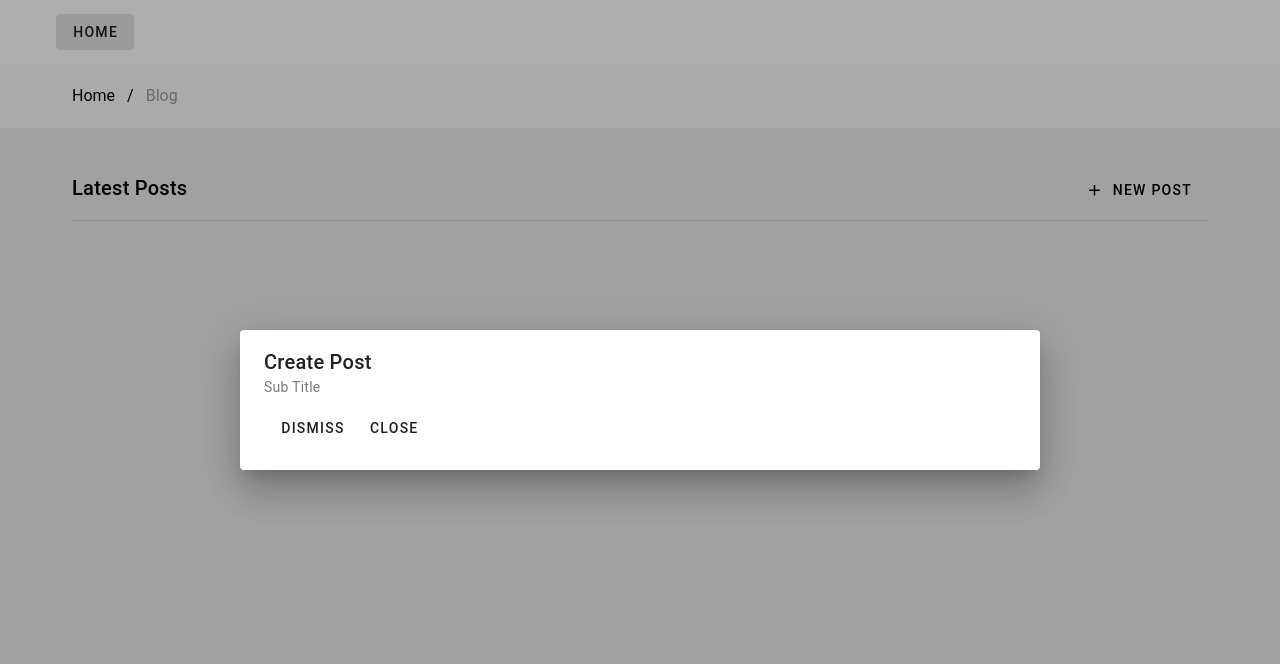
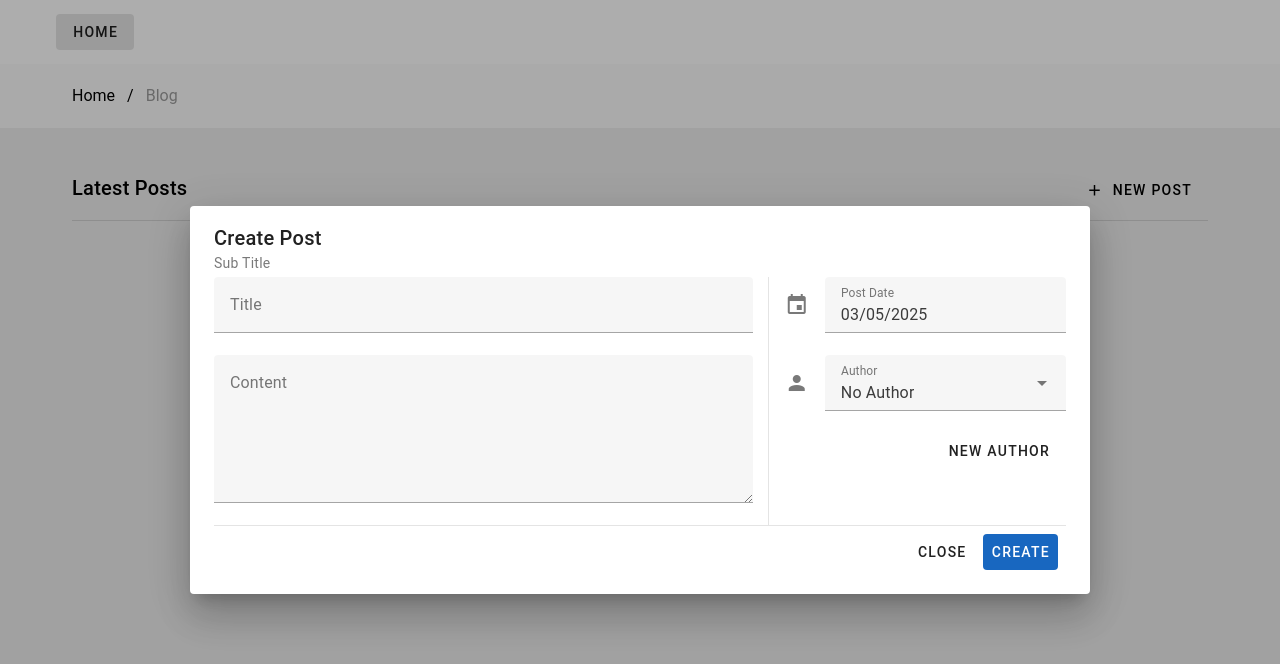
Before and after one commit to genu/vuetify-code-challenge, a Vue app: page / in a window 1280 px wide. Both pictures are taken after a click on the button "NEW POST". Shown: the top 664 px of the page. Built offline with nearby package versions, Linux system fonts and the light colour scheme.

Commit message:
enhance EditPost dialog with author selection and date input; improve form layout and functionality

```diff
--- a/src/components/dialogs/EditPost.vue
+++ b/src/components/dialogs/EditPost.vue
@@ -1,23 +1,104 @@
 <script lang="ts" setup>
-  import { computed } from "vue"
+  import { useData } from "@/composables"
+  import { useOverlay } from "@/composables/ui"
+  import { computed, ref, watchEffect } from "vue"
+  import { VDateInput } from "vuetify/labs/VDateInput"
+  import EditAuthorDialog from "@/components/dialogs/EditAuthor.vue"
+  import type { EditPostForm } from "@/types/form"
 
   const { id } = defineProps<{ id?: number }>()
-  const emits = defineEmits<{ close: [] }>()
+  const emits = defineEmits<{ close: [boolean?] }>()
+  const { all, create, one } = useData()
+  const { create: createOverlay } = useOverlay()
+
+  const editAuthorDialog = createOverlay(EditAuthorDialog)
+
+  const { data: authors, refetch: refetchAuthors } = all("authors")
+  const { setPaused, refetch } = one("posts", id, { paused: true })
+
+  // Default data
+  const form = ref<EditPostForm>({
+    authorId: -1,
+    content: "",
+    title: "",
+    postedAt: new Date(),
+  })
+
+  // If we're editing a post, fetch the data and populate the form
+  if (id) {
+    setPaused(false)
+    refetch().then((data) => {
+      if (!data) return
+
+      form.value = {
+        authorId: data.authorId!,
+        content: data.content!,
+        title: data.title!,
+        postedAt: new Date(data.postedAt!),
+      }
+    })
+  }
 
   const isNew = computed(() => id === undefined)
+  const availableAuthors = computed(() => {
+    const items = [{ title: "No Author", value: -1 }]
+
+    if (authors.value) {
+      items.push(
+        ...authors.value.map((author) => ({
+          title: `${author.firstName} ${author.lastName}`,
+          value: author.id,
+        })),
+      )
+    }
+    return items
+  })
+
+  const onAddAuthor = async () => {
+    const createdAuthor = await editAuthorDialog.open()
+
+    if (createdAuthor) await refetchAuthors()
+  }
+
+  const onDismiss = () => {
+    emits("close")
+  }
+
+  const onSave = async (data: EditPostForm) => {
+    await create("posts", { ...data })
+
+    emits("close", true)
+  }
 </script>
 
 <template>
-  <v-dialog :width="800" persistent>
+  <v-dialog :width="900" persistent>
+    <v-form>
       <v-card>
         <v-card-item>
           <v-card-title>{{ isNew ? "Create" : "Edit" }} Post</v-card-title>
           <v-card-subtitle>Sub Title</v-card-subtitle>
-        <v-card-actions>
-          <v-btn @click="emits('close')">Dismiss</v-btn>
-          <v-btn @click="emits('close')">Close</v-btn>
+          <div class="d-flex ga-4">
+            <div class="flex-1-1">
+              <v-text-field v-model="form.title" label="Title" />
+              <v-textarea v-model="form.content" label="Content" />
+            </div>
+            <v-divider vertical />
+            <div class="w-33">
+              <v-date-input v-model="form.postedAt" label="Post Date" />
+              <v-select v-model="form.authorId" :items="availableAuthors" prepend-icon="mdi-account" label="Author" />
+              <div class="d-flex justify-end">
+                <v-btn variant="text" text="New Author" @click="onAddAuthor" />
+              </div>
+            </div>
+          </div>
+          <v-divider />
+          <v-card-actions class="justify-end">
+            <v-btn @click="onDismiss" variant="text">Close</v-btn>
+            <v-btn @click="onSave(form)" variant="flat" color="primary">{{ isNew ? "Create" : "Save" }}</v-btn>
           </v-card-actions>
         </v-card-item>
       </v-card>
+    </v-form>
   </v-dialog>
 </template>
```
Lines whose indentation alone changed are shown as unchanged.
